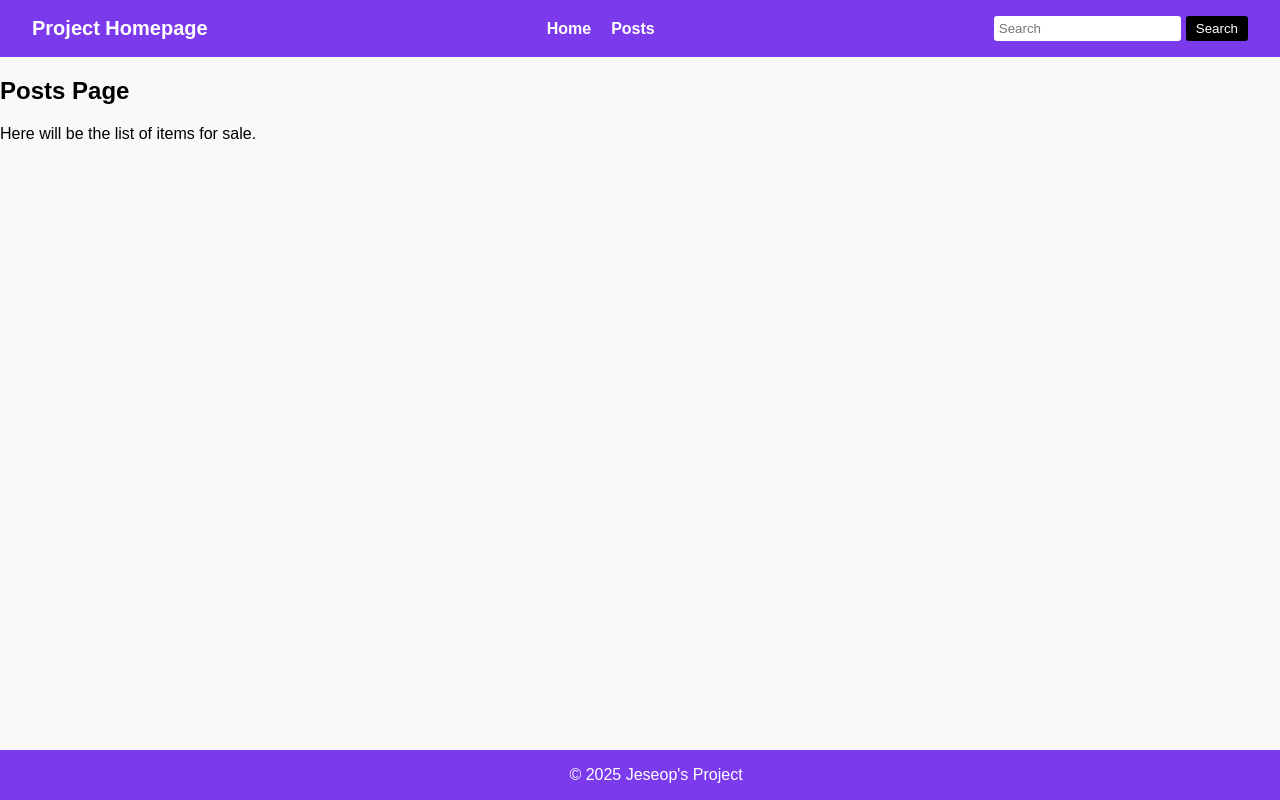
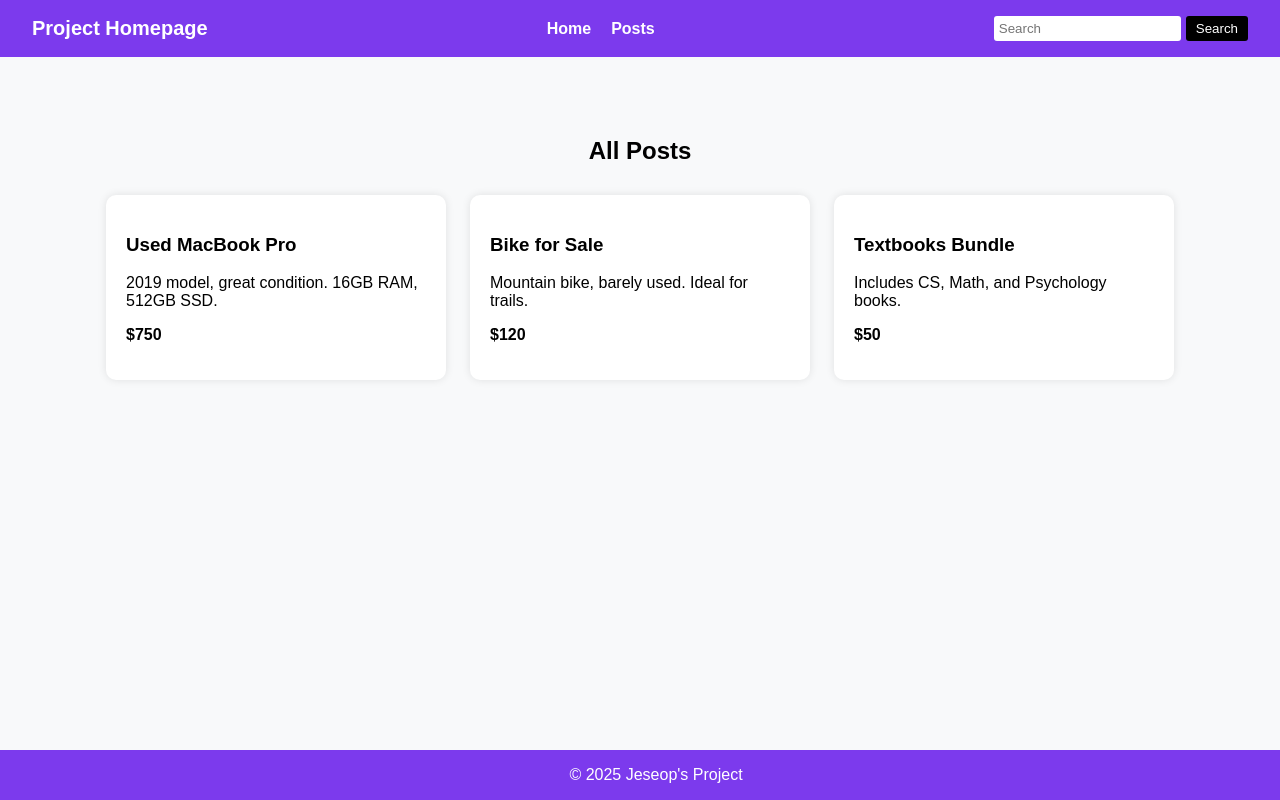
Before and after one commit to Joseph70k/learn-front-end, a React (Create React App) app in the folder 5-tutorial/: page /posts in a window 1280 px wide. Shown: the top 800 px of the page. Built offline with nearby package versions, Linux system fonts and the light colour scheme.

Commit message:
Create a posts page and display example posts

```diff
--- a/5-tutorial/src/App.css
+++ b/5-tutorial/src/App.css
@@ -141,3 +141,25 @@ footer {
   text-align: center;
   padding: 16px;
 }
+
+.posts-page {
+  padding: 60px 20px;
+  text-align: center;
+}
+
+.post-list {
+  display: flex;
+  flex-wrap: wrap;
+  gap: 24px;
+  justify-content: center;
+  margin-top: 30px;
+}
+
+.post-card {
+  background-color: white;
+  padding: 20px;
+  border-radius: 10px;
+  width: 300px;
+  box-shadow: 0 0 8px rgba(0, 0, 0, 0.1);
+  text-align: left;
+}
--- a/5-tutorial/src/index.js
+++ b/5-tutorial/src/index.js
@@ -11,7 +11,5 @@ root.render(
   </React.StrictMode>
 );
 
-// If you want to start measuring performance in your app, pass a function
-// to log results (for example: reportWebVitals(console.log))
-// or send to an analytics endpoint. Learn more: https://bit.ly/CRA-vitals
+
 reportWebVitals();
--- a/5-tutorial/src/pages/Posts.js
+++ b/5-tutorial/src/pages/Posts.js
@@ -1,8 +1,39 @@
+import '../App.css';
+
+const dummyPosts = [
+  {
+    id: 1,
+    title: "Used MacBook Pro",
+    description: "2019 model, great condition. 16GB RAM, 512GB SSD.",
+    price: "$750"
+  },
+  {
+    id: 2,
+    title: "Bike for Sale",
+    description: "Mountain bike, barely used. Ideal for trails.",
+    price: "$120"
+  },
+  {
+    id: 3,
+    title: "Textbooks Bundle",
+    description: "Includes CS, Math, and Psychology books.",
+    price: "$50"
+  }
+];
+
 function Posts() {
   return (
-    <div>
-      <h2>Posts Page</h2>
-      <p>Here will be the list of items for sale.</p>
+    <div className="posts-page">
+      <h2>All Posts</h2>
+      <div className="post-list">
+        {dummyPosts.map((post) => (
+          <div key={post.id} className="post-card">
+            <h3>{post.title}</h3>
+            <p>{post.description}</p>
+            <p><strong>{post.price}</strong></p>
+          </div>
+        ))}
+      </div>
     </div>
   );
 }
```
